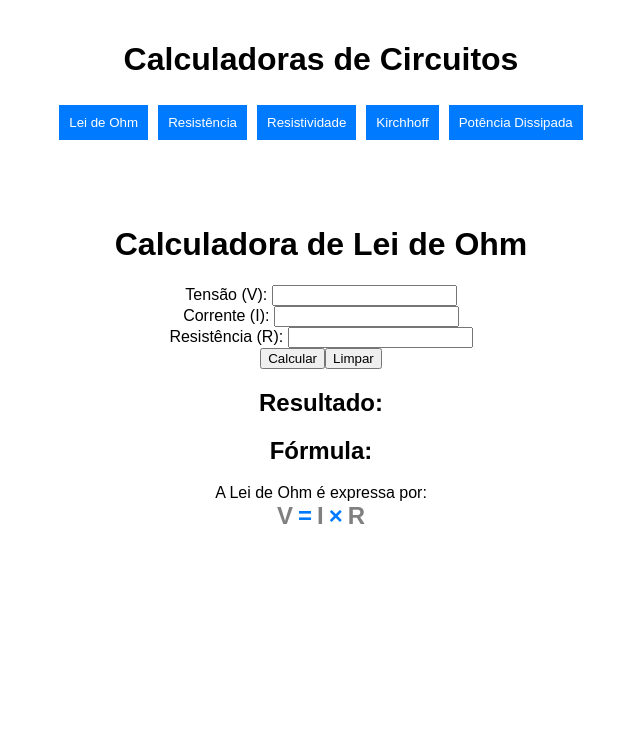
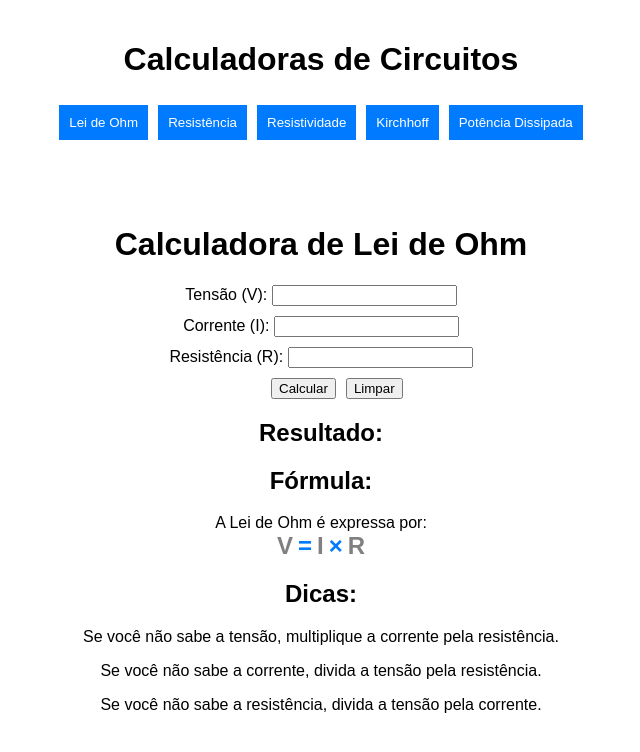
Before and after one commit to DeviAlison/physics, a React (Create React App) app: page / in a window 1280 px wide. Shown: the top 752 px of the page, without its empty margins (319-959 px from the left). Built offline with nearby package versions, Linux system fonts and the light colour scheme.

Commit message:
refact: added padding to ohm calculator - main

```diff
--- a/src/components/OhmCalculator.js
+++ b/src/components/OhmCalculator.js
@@ -34,21 +34,39 @@ function App() {
     setResult('');
   }
 
-  const hasAllValues = voltage && current && resistance;
+  const [hints, setHints] = useState([]);
 
-  const [tips, setTips] = useState([]);
-
-  const generateTips = () => {
-    // if ()
+  const generateHints = () => {
+    const hints = [];
+    if (!voltage) {
+      hints.push('Se você não sabe a tensão, multiplique a corrente pela resistência.');
+    }
+    if (!current) {
+      hints.push('Se você não sabe a corrente, divida a tensão pela resistência.');
+    }
+    if (!resistance) {
+      hints.push('Se você não sabe a resistência, divida a tensão pela corrente.');
+    }
+    setHints(hints);
   }
 
-  // useEffect(() => {
-  //   calculateValues();
-  // }, [voltage, current, resistance]);
+  useEffect(() => {
+    generateHints();
+  }, [voltage, current, resistance]);
+
+  const hasAllValues = voltage && current && resistance;
 
   return (
     <div className="App">
       <h1>Calculadora de Lei de Ohm</h1>
+      <div style={{
+        display: 'flex',
+        flexDirection: 'column',
+        gap: '10px',
+        marginBottom: '10px',
+        alignItems: 'center',
+        justifyContent: 'center',
+      }}>
         <div>
           <label>Tensão (V): </label>
           <input
@@ -91,8 +109,25 @@ function App() {
             disabled={voltage && current && !hasAllValues}
           />
         </div>
-      <button onClick={calculateValues}>Calcular</button>
-      <button onClick={clearAll}>Limpar</button>
+        <div style={{
+          display: 'flex',
+          gap: '10px',
+          width: '100px',
+          justifyContent: 'space-between',
+        }}>
+          <button
+            style={{
+              cursor: 'pointer',
+            }}
+          onClick={calculateValues}>Calcular</button>
+          <button
+            style={{
+              cursor: 'pointer',
+            }}
+          onClick={clearAll}>Limpar</button>
+        </div>
+      </div>
+
       <div>
         <h2>Resultado:</h2>
         <p>{result}</p>
@@ -130,6 +165,14 @@ function App() {
           </strong>
         </p>
       </div>
+      <div>
+        <h2>Dicas:</h2>
+        {
+          hints.map((hint, index) => (
+            <p key={index}>{hint}</p>
+          ))
+        }
+      </div>
     </div>
   );
 }
```
Lines whose indentation alone changed are shown as unchanged.
